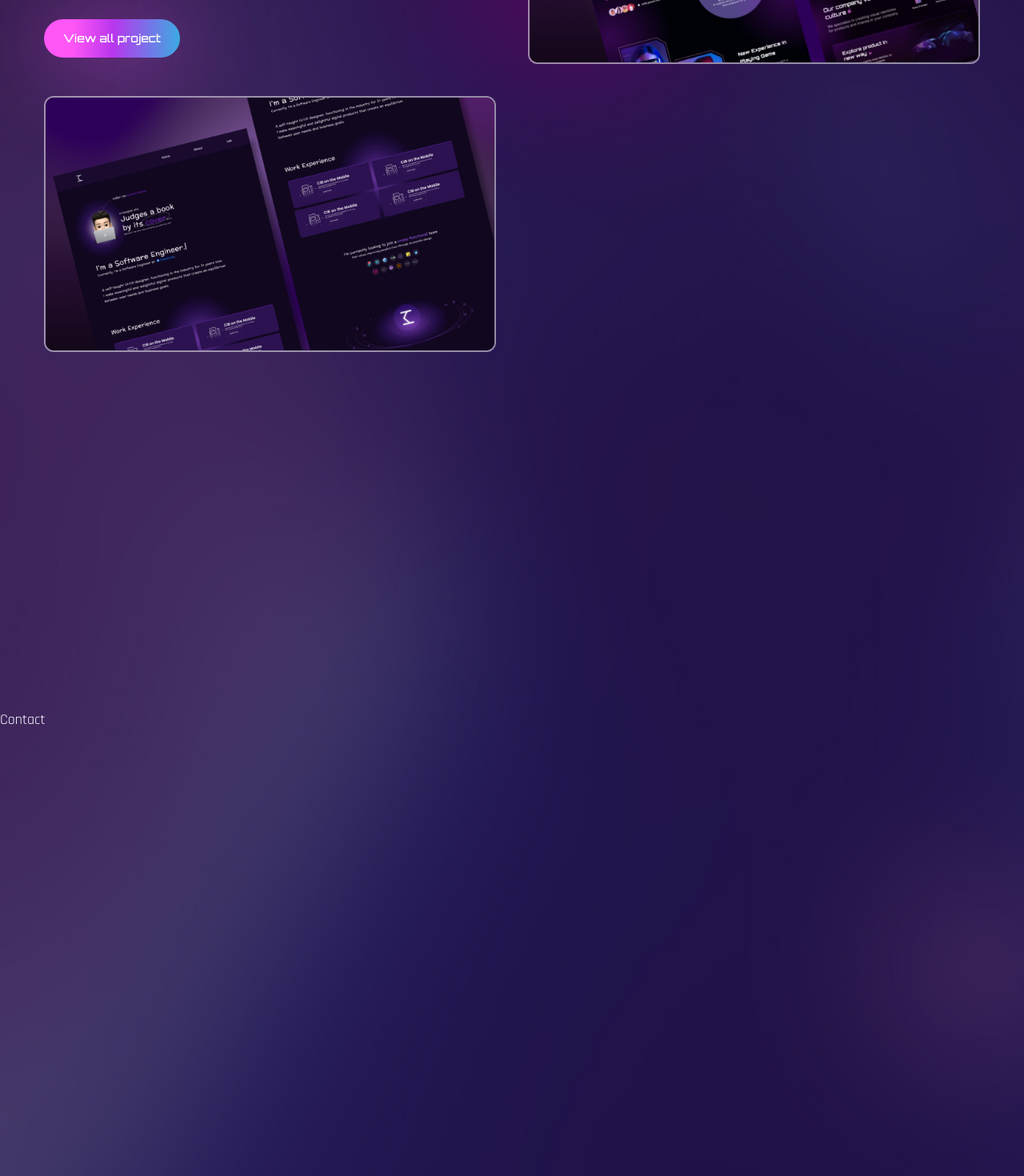
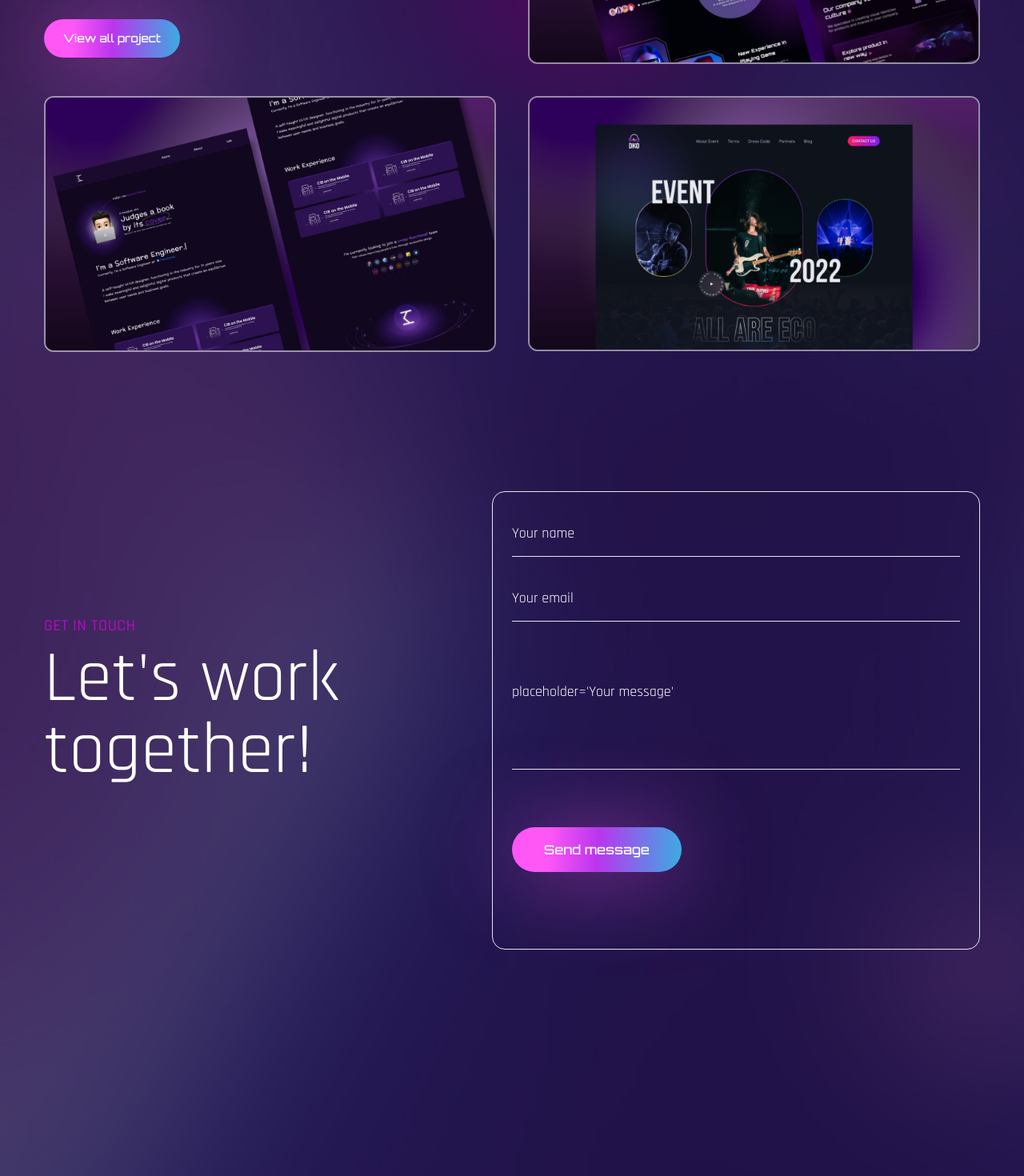
Before and after one commit to thanhbr/portfolio-start, a React (Create React App) app: page / in a window 1280 px wide. Shown: the part 2640-4110 px from the top of the page at 80% size. Built offline with nearby package versions, Linux system fonts and the light colour scheme; the HTML template or start-up script is replaced by a standard one; a web font is replaced by a local one.

Commit message:
update contact

```diff
--- a/src/components/Contact.js
+++ b/src/components/Contact.js
@@ -1,9 +1,64 @@
 import React from 'react';
+// motion
+import {motion} from 'framer-motion'
+// variants
+import {fadeIn} from '../variants'
 
 const Contact = () => {
-  return <div className='section' id='contact'>
-            Contact
-          </div>;
-};
+  return (
+    <div className='py-16 lg:section' id='contact'>
+      <div className='container mx-auto'>
+        <div className='flex flex-col lg:flex-row'>
+          {/* text */}
+          <motion.div
+            variants={fadeIn('right', 0.5)}
+            initial='hidden'
+            whileInView={'show'}
+            viewport={{once: false, amount: 0.3}}
+            className='flex-1 flex justify-start items-center'
+          >
+            <div>
+              <h4 className='text-xl uppercase text-accent font-medium mb-2 tracking-wide'>
+                Get in touch
+              </h4>
+              <h2 className='text-[45px] lg:text-[90px] leading-none mb-12'>
+                Let's work <br /> together!
+              </h2>
+            </div>
+          </motion.div>
+          {/* form */}
+          <motion.form
+              variants={fadeIn('left', 0.5)}
+              initial='hidden'
+              whileInView={'show'}
+              viewport={{once: false, amount: 0.3}}
+              className='flex-1 border rounded-2xl flex flex-col gap-y-6 pb-24 p-6 items-start'
+          >
+            <input
+              className='bg-transparent border-b py-3 outline-none w-full
+                        placeholder:text-white focus:border-accent transition-all'
+              type='text'
+              placeholder='Your name'
+            />
+            <input
+              className='bg-transparent border-b py-3 outline-none w-full
+                        placeholder:text-white focus:border-accent transition-all'
+              type='text'
+              placeholder='Your email'
+            />
+            <textarea
+              className='bg-transparent border-b py-12 outline-none w-full
+                        placeholder:text-white focus:border-accent transition-all
+                          resize-none mb-12' >
+              placeholder='Your message'
 
-export default Contact;
+            </textarea>
+            <button className='btn btn-lg '>Send message</button>
+          </motion.form>
+        </div>
+      </div>
+    </div>
+  )
+}
+
+export default Contact
--- a/src/components/Work.js
+++ b/src/components/Work.js
@@ -13,7 +13,13 @@
     <section className='section' id='work'>
       <div className='container mx-auto'>
         <div className='flex flex-col lg:flex-row gap-x-10'>
-          <div className='flex-1 flex flex-col gap-y-12 mb-10 lg:mb-0'>
+          <motion.div
+            variants={fadeIn('right', 0.3)}
+            initial='hidden'
+            whileInView={'show'}
+            viewport={{once: false, amount: 0.3}}
+            className='flex-1 flex flex-col gap-y-12 mb-10 lg:mb-0'
+          >
             {/* text */}
             <div>
               <h2 className='h2 leading-tight text-accent'>
@@ -45,8 +51,14 @@
                 <span className='text-3xl text-white'>Project Title</span>
               </div>
             </div>
-          </div>
-          <div className='flex-1'>
+          </motion.div>
+          <motion.div
+            variants={fadeIn('left', 0.2)}
+            initial='hidden'
+            whileInView={'show'}
+            viewport={{once: false, amount: 0.3}}
+            className='flex-1 flex flex-col gap-y-10'
+          >
             {/* image */}
             <div className='group relative overflow-hidden border-2 border-white/50 rounded-xl'>
               {/* overplay */}
@@ -65,7 +77,25 @@
                 <span className='text-3xl text-white'>Project Title</span>
               </div>
             </div>
-          </div>
+            {/* image */}
+            <div className='group relative overflow-hidden border-2 border-white/50 rounded-xl'>
+              {/* overplay */}
+              <div className='group-hover:bg-black/70 w-full h-full absolute z-40 transition-all duration-300'></div>
+              {/* img */}
+              <img src={Image3}
+                    alt='image'
+                  className='group-hover:scale-125 transition-all duration-500'
+              />
+              {/* pretitle */}
+              <div className='absolute -bottom-full left-12 group-hover:bottom-24 transition-all duration-500 z-50'>
+                <span className='text-accent'>UI/UX Designer</span>
+              </div>
+              {/* title */}
+              <div className='absolute -bottom-full left-12 group-hover:bottom-14 transition-all duration-500 z-50'>
+                <span className='text-3xl text-white'>Project Title</span>
+              </div>
+            </div>
+          </motion.div>
         </div>
       </div>
     </section>
```
